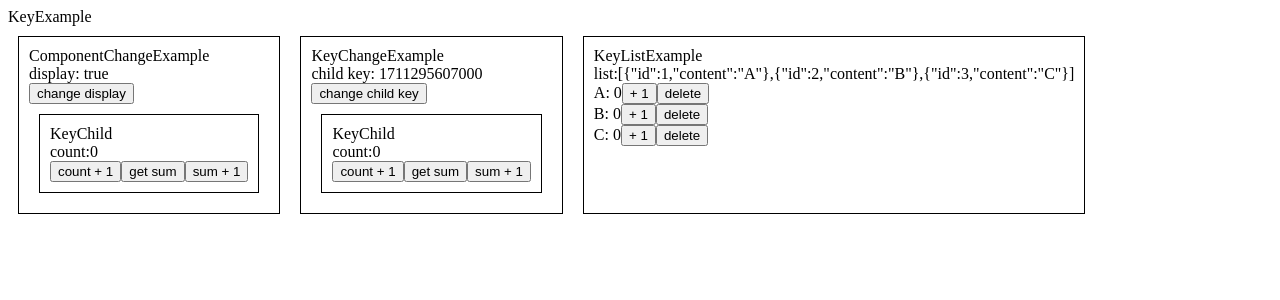
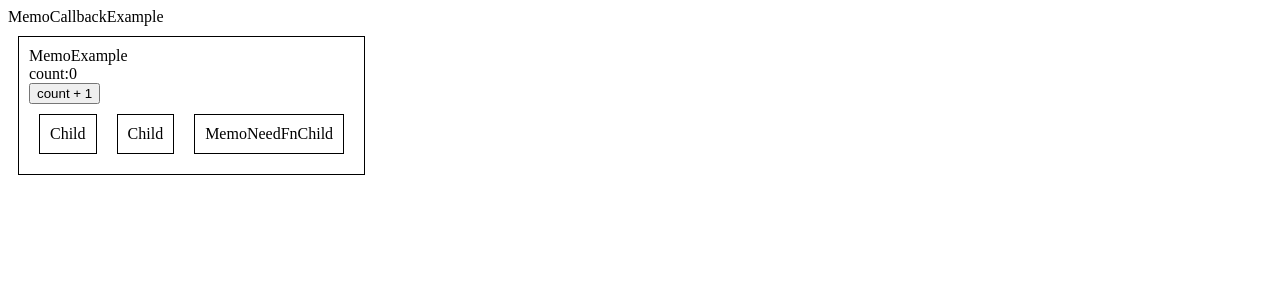
Before and after one commit to GarlicGo/algorithm-learning, a React (Vite) app: page / in a window 1280 px wide. Shown: the top 300 px of the page. Built offline with nearby package versions, Linux system fonts and the light colour scheme.

Commit message:
feat: memo example

```diff
--- a/src/App.tsx
+++ b/src/App.tsx
@@ -1,11 +1,15 @@
 import React from 'react';
+import './styles/index.css';
+import { MemoCallbackExample } from './learn-components/memo-callback';
+import { UseMemoExample } from './learn-components/use-memo';
 import { KeyExample } from './learn-components/key';
-import './styles/index.css';
 
 const App: React.FC = () => {
   return (
     <div>
-      <KeyExample />
+      {/* <KeyExample /> */}
+      {/* <UseMemoExample /> */}
+      <MemoCallbackExample />
     </div>
   );
 };
--- /dev/null
+++ b/src/learn-components/memo-callback/index.tsx
@@ -0,0 +1,13 @@
+import React from 'react';
+import { MemoExample } from './memo';
+
+export const MemoCallbackExample: React.FC = () => {
+  return (
+    <div>
+      <div>MemoCallbackExample</div>
+      <div className="flex-row">
+        <MemoExample />
+      </div>
+    </div>
+  );
+};
--- /dev/null
+++ b/src/learn-components/memo-callback/memo/index.tsx
@@ -0,0 +1,31 @@
+import React, { useCallback, useMemo, useState } from 'react';
+import { Child, MemoChild } from './memo-child';
+import { MemoNeedFnChild } from './memo-fn-child';
+
+export const MemoExample: React.FC = () => {
+  console.log('MemoExample');
+  const [count, setCount] = useState(0);
+
+  //   const childMounted = useMemo(() => {
+  //     return () => {
+  //       console.log('child Mounted');
+  //     }
+  //   }, []);
+
+  const childMounted = useCallback(() => {
+    console.log('child Mounted');
+  }, []);
+
+  return (
+    <div className="example-box">
+      <div>MemoExample</div>
+      <div>count:{count}</div>
+      <button onClick={() => setCount(count + 1)}>count + 1</button>
+      <div className="flex-row">
+        <Child />
+        <MemoChild />
+        <MemoNeedFnChild mounted={childMounted} />
+      </div>
+    </div>
+  );
+};
--- /dev/null
+++ b/src/learn-components/memo-callback/memo/memo-child.tsx
@@ -0,0 +1,9 @@
+import React from 'react';
+
+export const Child: React.FC = () => {
+  console.log('Child');
+
+  return <div className="example-box">Child</div>;
+};
+
+export const MemoChild = React.memo(Child);
--- /dev/null
+++ b/src/learn-components/memo-callback/memo/memo-fn-child.tsx
@@ -0,0 +1,15 @@
+import React, { useEffect } from 'react';
+
+interface Props {
+  mounted: () => void;
+}
+
+export const MemoNeedFnChild: React.FC<Props> = React.memo(({ mounted }) => {
+  console.log('MemoNeedFnChild render');
+
+  useEffect(() => {
+    mounted();
+  }, []);
+
+  return <div className="example-box">MemoNeedFnChild</div>;
+});
--- /dev/null
+++ b/src/learn-components/use-memo/index.tsx
@@ -0,0 +1,17 @@
+import React from 'react';
+import { UseMemo } from './memo';
+import { UseMemoEffectDiff } from './memo-effect';
+
+export const UseMemoExample: React.FC = () => {
+  console.log('MemoEffectExample render');
+
+  return (
+    <div>
+      <div>MemoEffectExample</div>
+      <div className="flex-row">
+        <UseMemo />
+        <UseMemoEffectDiff />
+      </div>
+    </div>
+  );
+};
--- a/src/learn-components/memo-effect/memo-effect.tsx
+++ b/src/learn-components/use-memo/memo-effect.tsx
@@ -1,6 +1,6 @@
 import React, { useEffect, useMemo } from 'react';
 
-export const MemoEffectDiff: React.FC = () => {
+export const UseMemoEffectDiff: React.FC = () => {
   let a = 0;
   let b = 0;
 
@@ -13,7 +13,7 @@ export const MemoEffectDiff: React.FC = () => {
   }, []);
 
   return (
-    <div>
+    <div className="example-box">
       <div>MemoEffectDiff</div>
       <div>a:{a}</div>
       <div>b:{b}</div>
--- a/src/learn-components/memo-effect/index.tsx
+++ b/src/learn-components/use-memo/memo.tsx
@@ -1,6 +1,6 @@
 import React, { useMemo } from 'react';
 
-export const MemoExample: React.FC = () => {
+export const UseMemo: React.FC = () => {
   const [count, setCount] = React.useState(0);
   const [sum, setSum] = React.useState(0);
 
@@ -10,7 +10,7 @@ export const MemoExample: React.FC = () => {
   }, [count]);
 
   return (
-    <div>
+    <div className="example-box">
       <div>MemoExample</div>
       <div>count:{count}</div>
       <div>sum:{sum}</div>
```
Also changed, not shown: src/learn-components/memo-effect/callback.tsx (deleted, +0 -11 lines).
